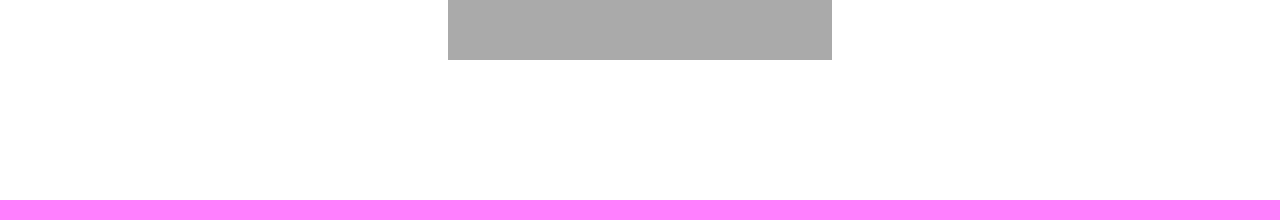
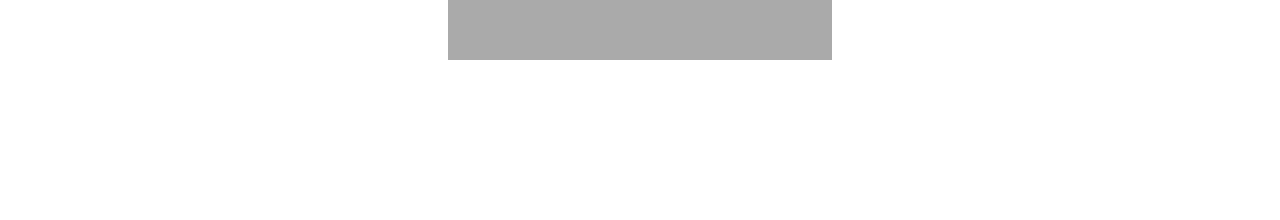
Before and after one commit to Dev-Jareth/game-front-end, a Node server app: page / in a window 1280 px wide. Shown: the part 580-800 px from the top of the page. Run offline with Node 20, Linux system fonts and the light colour scheme; some libraries are stand-ins or nearby versions.

Commit message:
Fix game html is now hidden initially

```diff
--- a/js/game/index.js
+++ b/js/game/index.js
@@ -30,6 +30,7 @@
   document.addEventListener("keyup", _keyUp);
 }
 const run = (gameContainer = document.getElementById('game-container')) => {
+  gameContainer.classList.remove("hidden");
   playerGUI.init(document.getElementById('player-gui'));
   let ambientLight = new THREE.AmbientLight(0x404040, 0.5);
   let pointLight = new THREE.PointLight();
--- a/public/index.html
+++ b/public/index.html
@@ -5,7 +5,7 @@
     <link rel='stylesheet' href='/stylesheets/style.css' />
   </head>
   <body>
-    <div id="game-container"><div id="player-gui"></div></div>
+    <div id="game-container" class="hidden"><div id="player-gui"></div></div>
     <form id="login-container" target="#" method="post">
       <div id="error-section" class="page__section">
 
--- a/public/stylesheets/style.css
+++ b/public/stylesheets/style.css
@@ -8,6 +8,11 @@
 a {
   color: #00B7FF;
 }
+
+.hidden{
+  visibility: hidden;
+}
+
 #game-container{
     width: 100%;
     height: 100%;
```
